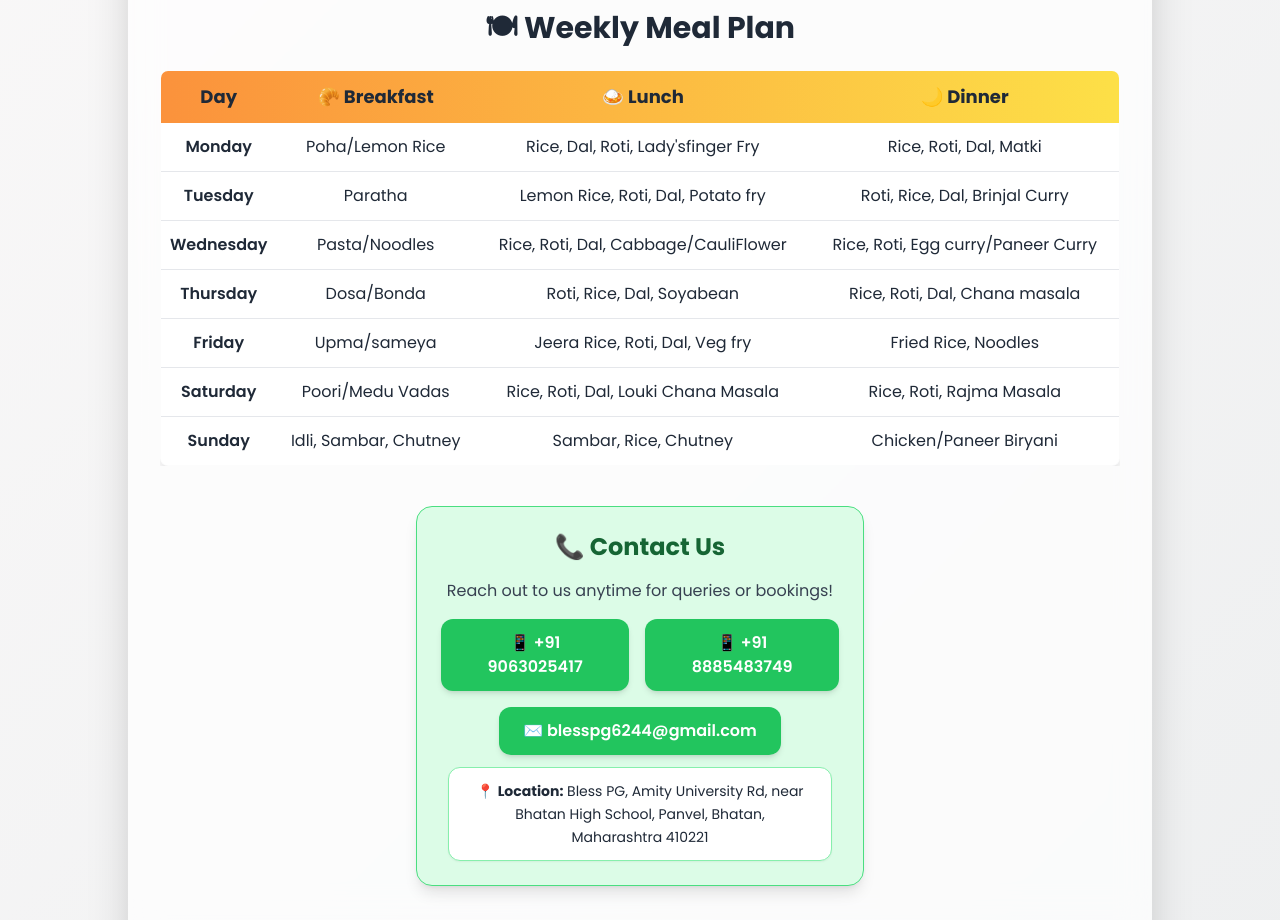
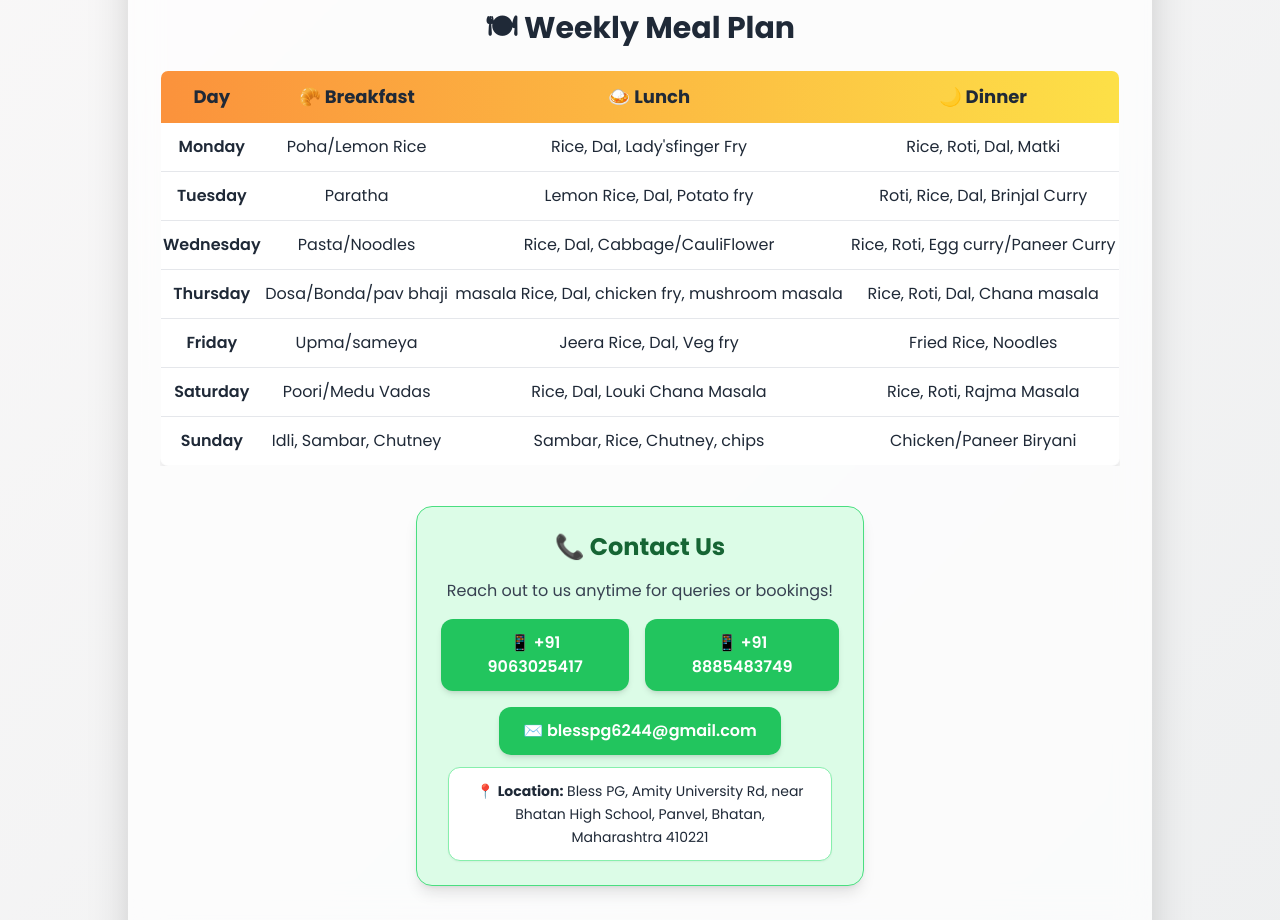
Before and after one commit to LakshmiNarasimhaReddy6244/lakshmi-narasimha-pg, a plain HTML site: page index.html in a window 1280 px wide. Shown: the part 1100-2020 px from the top of the page. Drawn offline with nearby package versions, Linux system fonts and the light colour scheme.

Commit message:
Update index.html

```diff
--- a/index.html
+++ b/index.html
@@ -133,43 +133,43 @@
             <tr class="hover:bg-orange-50">
               <td class="py-3 font-semibold">Monday</td>
               <td>Poha/Lemon Rice</td>
-              <td>Rice, Dal, Roti, Lady'sfinger Fry</td>
+              <td>Rice, Dal,  Lady'sfinger Fry</td>
               <td>Rice, Roti, Dal, Matki</td>
             </tr>
             <tr class="hover:bg-orange-50">
               <td class="py-3 font-semibold">Tuesday</td>
               <td>Paratha</td>
-              <td>Lemon Rice, Roti, Dal, Potato fry </td>
+              <td>Lemon Rice, Dal, Potato fry </td>
               <td>Roti, Rice, Dal, Brinjal Curry</td>
             </tr>
             <tr class="hover:bg-orange-50">
               <td class="py-3 font-semibold">Wednesday</td>
               <td>Pasta/Noodles</td>
-              <td>Rice, Roti, Dal, Cabbage/CauliFlower</td>
+              <td>Rice, Dal, Cabbage/CauliFlower</td>
               <td>Rice, Roti, Egg curry/Paneer Curry</td>
             </tr>
             <tr class="hover:bg-orange-50">
               <td class="py-3 font-semibold">Thursday</td>
-              <td>Dosa/Bonda</td>
-              <td>Roti, Rice, Dal, Soyabean</td>
+              <td>Dosa/Bonda/pav bhaji</td>
+              <td>masala Rice, Dal, chicken fry, mushroom masala</td>
               <td>Rice, Roti, Dal, Chana masala</td>
             </tr>
             <tr class="hover:bg-orange-50">
               <td class="py-3 font-semibold">Friday</td>
               <td>Upma/sameya</td>
-              <td>Jeera Rice, Roti, Dal, Veg fry </td>
+              <td>Jeera Rice, Dal, Veg fry </td>
               <td>Fried Rice, Noodles</td>
             </tr>
             <tr class="hover:bg-orange-50">
               <td class="py-3 font-semibold">Saturday</td>
               <td>Poori/Medu Vadas</td>
-              <td>Rice, Roti, Dal, Louki Chana Masala</td>
+              <td>Rice, Dal, Louki Chana Masala</td>
               <td>Rice, Roti, Rajma Masala</td>
             </tr>
             <tr class="hover:bg-orange-50">
               <td class="py-3 font-semibold">Sunday</td>
               <td>Idli, Sambar, Chutney</td>
-              <td>Sambar, Rice, Chutney</td>
+              <td>Sambar, Rice, Chutney, chips</td>
               <td>Chicken/Paneer Biryani</td>
             </tr>
           </tbody>
```
